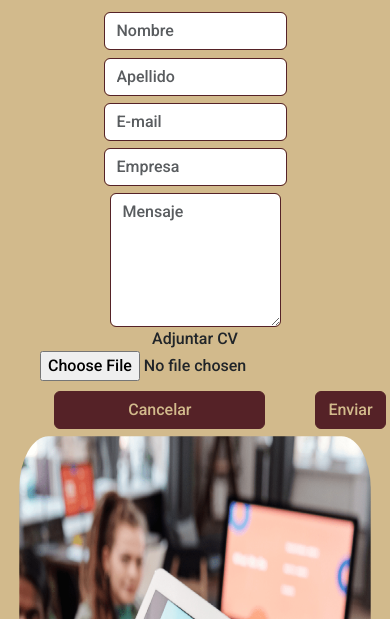
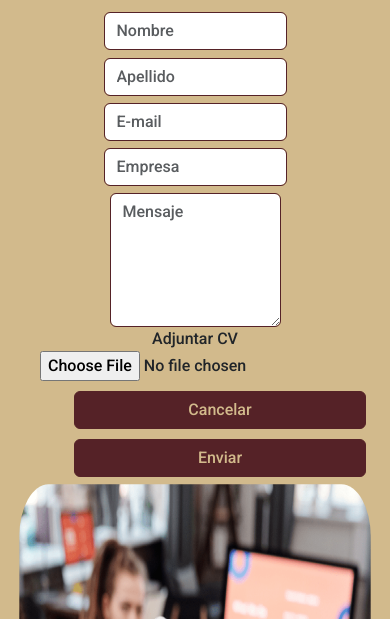
Before and after one commit to MorenaBorrull/EntregaFinalBorrullMorena, a website: page pages/TrabajaConNosotros.html in a window 390 px wide. Shown: the part 225-844 px from the top of the page. Drawn offline with nearby package versions, Linux system fonts and the light colour scheme.

Commit message:
arreglo de errores corregidos por el tutor

```diff
--- a/pages/TrabajaConNosotros.html
+++ b/pages/TrabajaConNosotros.html
@@ -38,8 +38,6 @@
       </div>
     </div>
   </nav>
-      <script src="https://cdn.jsdelivr.net/npm/bootstrap@5.3.0/dist/js/bootstrap.bundle.min.js" integrity="sha384-geWF76RCwLtnZ8qwWowPQNguL3RmwHVBC9FhGdlKrxdiJJigb/j/68SIy3Te4Bkz" crossorigin="anonymous"></script>
-      <!-- end nav -->
   <main class="container-fluid background-color">
     <h1>Trabaja con Nosotros</h1>
     <section class="flex-container animate">
@@ -69,6 +67,7 @@
         </div>
       </form>
       <img src="../img/TrabajaconNosotros.webp" alt="Equipo de trabajo" class="img-contact">
+    </section>
   </main>
   <footer>
     <div>
@@ -93,5 +92,6 @@
       </ul>
     </div>
   </footer>
+  <script src="https://cdn.jsdelivr.net/npm/bootstrap@5.3.0/dist/js/bootstrap.bundle.min.js" integrity="sha384-geWF76RCwLtnZ8qwWowPQNguL3RmwHVBC9FhGdlKrxdiJJigb/j/68SIy3Te4Bkz" crossorigin="anonymous"></script>
 </body>
 </html>
--- a/scss/_commons.scss
+++ b/scss/_commons.scss
@@ -21,6 +21,7 @@ p{
 }
 .background-color{
     background-color: $secondaryColor;
+    box-sizing: border-box;
 }
 .background-card-color{
     background-color: $cardColor;
@@ -119,6 +120,11 @@ align-items: center;
     align-content: center;
     justify-content: center;
 }
+@media (max-width: 768px) {
+    .flex-buttons{
+        flex-direction: column;
+    }
+}
 .img-contact{
     max-width: 50%;
     border-radius: 10%;
```
Also changed, not shown: index.html (+3 -3 lines), pages/Contactanos.html (+1 -1 lines), pages/NuestrosServiciosBS.html (+2 -7 lines), css/main.css, scss/_vars.scss (line endings or trailing spaces). Lines whose indentation alone changed are shown as unchanged.
